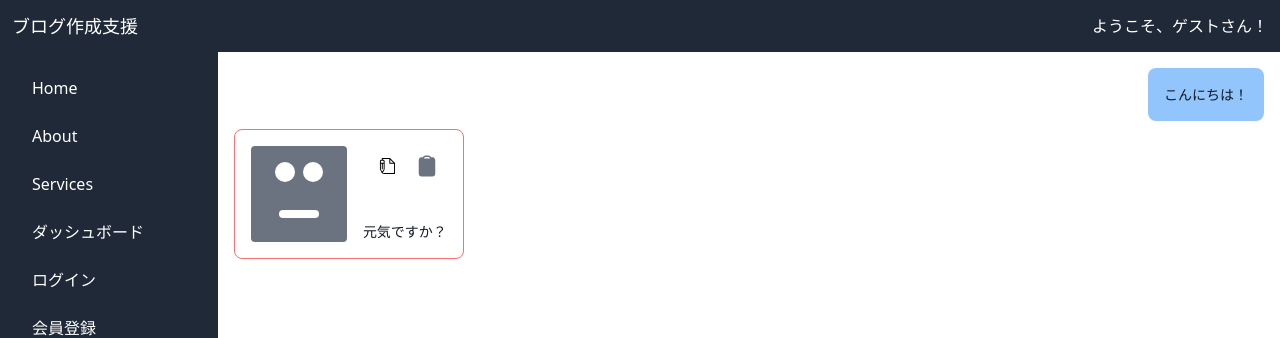
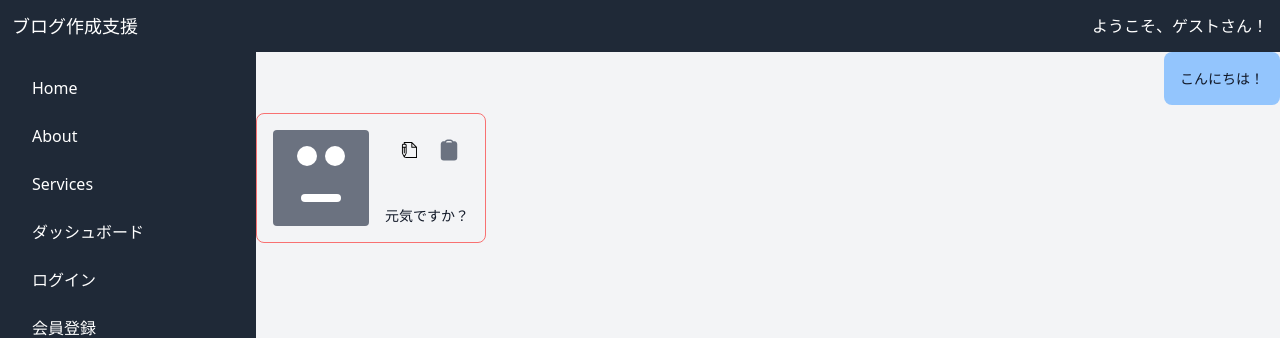
Before and after one commit to spite400k/my-next-app, a Next.js app: page / in a window 1280 px wide. Shown: the top 338 px of the page. Built offline with nearby package versions, Linux system fonts and the light colour scheme; no server answers.

Commit message:
縦スクロールを調整

```diff
--- a/app/components/chat/ChatClient.tsx
+++ b/app/components/chat/ChatClient.tsx
@@ -6,9 +6,9 @@ import ChatForm from './ChatForm';
 
 const ChatClient = () => {
   return (
-    <div className="flex flex-col w-full h-full relative">
+    <div className="flex flex-col h-full">
       {/* メッセージエリア */}
-      <div className="flex-grow overflow-auto bg-white p-4">
+      <div className="flex-grow overflow-y-auto" style={{ height: 'calc(100vh - 4rem - 90px)' }}>
         <ChatMessage />
       </div>
 
--- a/app/components/chat/ChatForm.tsx
+++ b/app/components/chat/ChatForm.tsx
@@ -171,7 +171,7 @@ const ChatForm = () => {
 
   return (
     <form
-      className="fixed bottom-0 w-[calc(100%-14rem)] p-3 bg-gray-200 flex justify-between items-center"
+      className="fixed bottom-0 w-[calc(100%-16rem)] p-3 bg-gray-200 flex justify-between items-center"
       style={{ marginTop: '4rem' }} // ヘッダーの高さ分を考慮
     >
       {/* 上部リサイズハンドル */}
--- a/app/components/chat/ChatMessage.tsx
+++ b/app/components/chat/ChatMessage.tsx
@@ -11,7 +11,6 @@ import styles from './css/scrolldown.module.css'
 import { CopyToClipboard } from 'react-copy-to-clipboard';
 import FloatingActionMenuAccordion2 from '../button/FloatingActionMenuAccordion2';
 import { ClipboardIcon } from '@heroicons/react/24/solid';
-import FaceIcon from '../icons/FaceIcon';
 import { TfiWrite } from 'react-icons/tfi';
 import { chatInputState } from '@/app/state/chatInputState';
 import RobotFace from '../icons/robot';
--- a/app/page.tsx
+++ b/app/page.tsx
@@ -14,7 +14,9 @@ export default function Home() {
       <Header />
       <div className="flex flex-grow">
         <Sidebar />
-        <ChatClient />
+        <div className="flex-grow flex flex-col bg-gray-100">
+          <ChatClient />
+        </div>
       </div>
     </div>
   );
```
